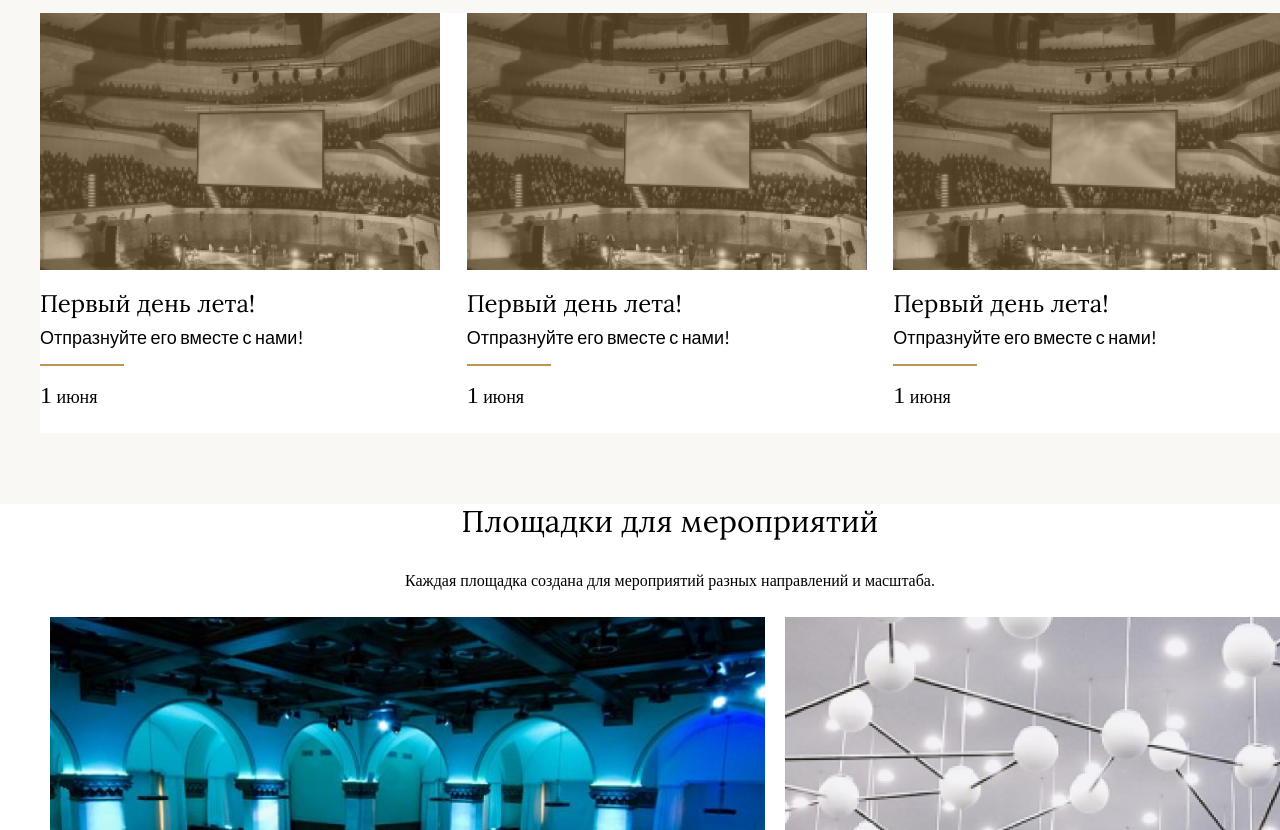
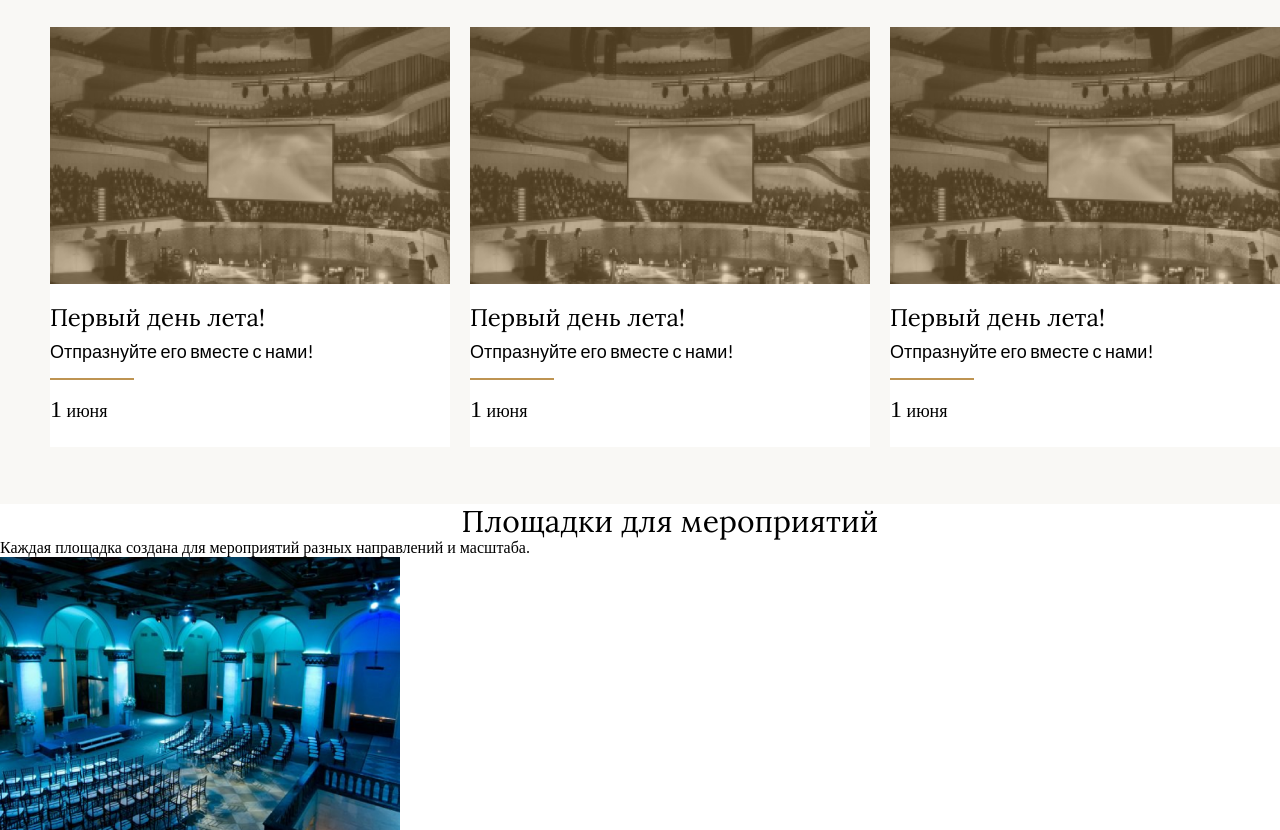
Before and after one commit to kasimovRashid/layout-3, a plain HTML site: page index.html in a window 1280 px wide. Shown: the part 554-1384 px from the top of the page. Drawn offline with nearby package versions, Linux system fonts and the light colour scheme.

Commit message:
flex+absolute

```diff
--- a/index.html
+++ b/index.html
@@ -151,7 +151,7 @@
                             </div>
                         </div>
                     </div>
-                    <div class="place__image-group-1-2">
+                    <!-- <div class="place__image-group-1-2">
                         <div class="place__image_2">
                             <img src="images/4.png" alt="image">
                             <div class="geo">
@@ -170,7 +170,7 @@
                                 </div>
                             </div>
                         </div>
-                    </div>
+                    </div> -->
 
                 </div>
 
--- a/style.css
+++ b/style.css
@@ -15,6 +15,8 @@ a {
 }
 ul {
     list-style-type: none;
+    margin: 0;
+    padding: 0;
 }
 img {
     display: block;
@@ -88,10 +90,12 @@ img {
 }
 .info__title {
     padding-top: 60px;
+    margin-bottom: 30px;
 }
 .info__list {
     display: flex;
     margin-bottom: 80px;
+    justify-content: center;
 }
 .info__image {
     position: relative;
@@ -107,20 +111,19 @@ img {
     position: absolute;
     left: 0;
     top: 0;
-    right: 27px;
+    right: 0;
     bottom: 0;
     background: rgba(190, 148, 82, 0.4);
 }
 
 
 .info__item {
-    width: calc((100%/3) - (20px/3));
+
     height: 420px;
     background: white;
+    margin: 0 10px;
 }
-.info__list {
 
-}
 .info__subtitle {
     font-weight: normal;
     font-family: var(--lora);
@@ -145,8 +148,71 @@ img {
     font-size: 24px;
 }
 /* place */
+.place {
+    height: 803px;
+}
+.place-image {
+    position: relative;
+
+    width: 400px;
+    height: 300px;
+
+
+}
+.place__image_1 > img {
+    position: absolute;
+    display: flex;
+    width: 100%;
+    justify-content: center;
+    align-items: center;
+    height: 100%;
+
+
+}
+
+.geo {
+    display: flex;
+    justify-content: flex-end;
+    align-items: flex-end;
+    width: 100%;
+    height: 100%;
+    position: absolute;
+
+
+
+
+}
+.geo__desc {
+    background: white;
+
+
+}
+
+
+
+
+
+
+
+
+
+
+
+
+
+
+
+
+
+
+/*
+.place {
+    height: 803px;
+    background: white;
+}
 .place__title {
     margin-bottom: 33px;
+    padding-top: 80px;
 }
 .place__desc {
     text-align: center;
@@ -165,11 +231,13 @@ img {
 .place__image_2,
 .place__image_3 {
     overflow: hidden;
+
 }
 .place__image_1 {
     width: 715px;
     height: 525px;
     margin-right: 20px;
+
 }
 .place__image_2 {
     width: 505px;
@@ -186,16 +254,28 @@ img {
     width: 100%;
     height: 100%;
     object-fit: cover;
+    position: absolute;
+    display: flex;
 }
 
 .geo {
     display: flex;
     position: absolute;
-
+    justify-content: flex-end;
+    align-items: flex-end;
+    width: 100%;
+    height: 100%;
     background-color: white;
     justify-content: start;
 
 }
+.geo__desc {
+    background: white;
+
+
+} */
+
+
 /* life */
 .life__list {
     display: flex;
```
